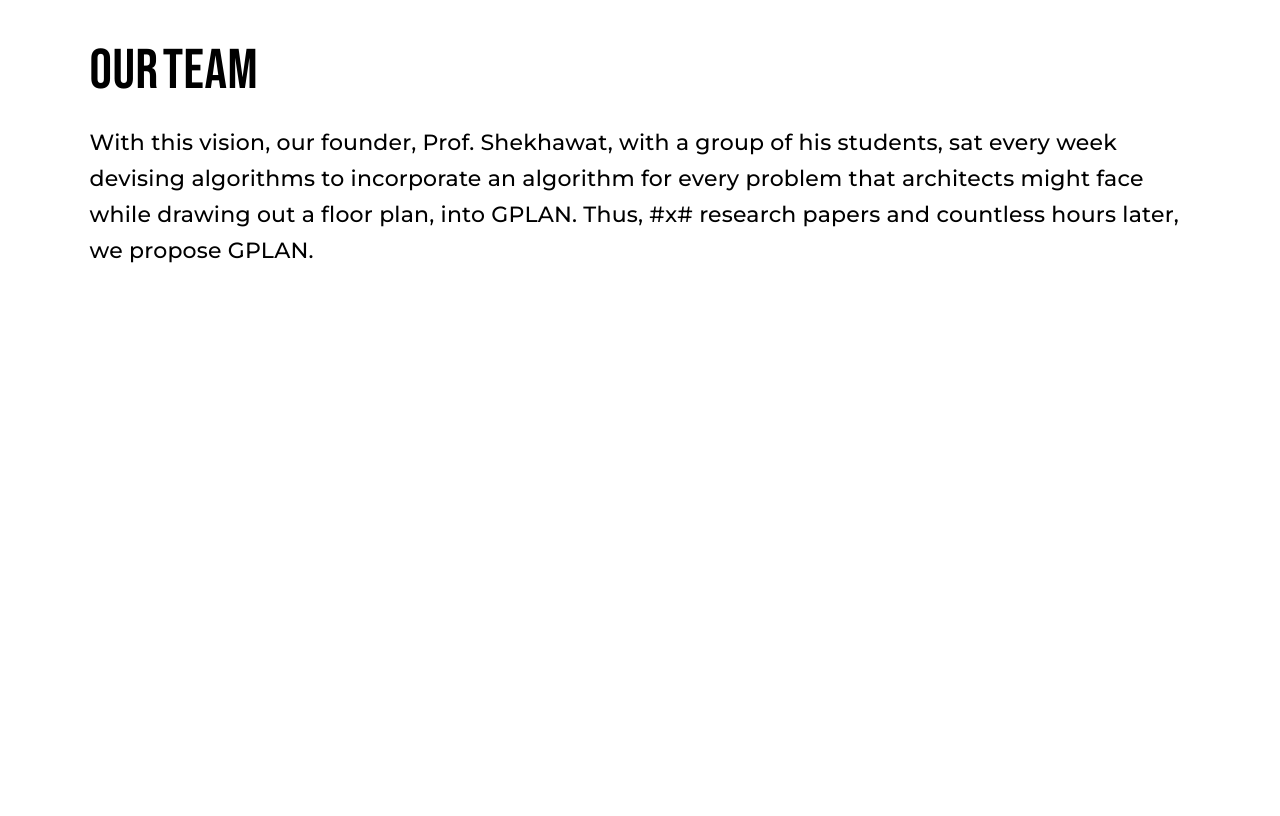
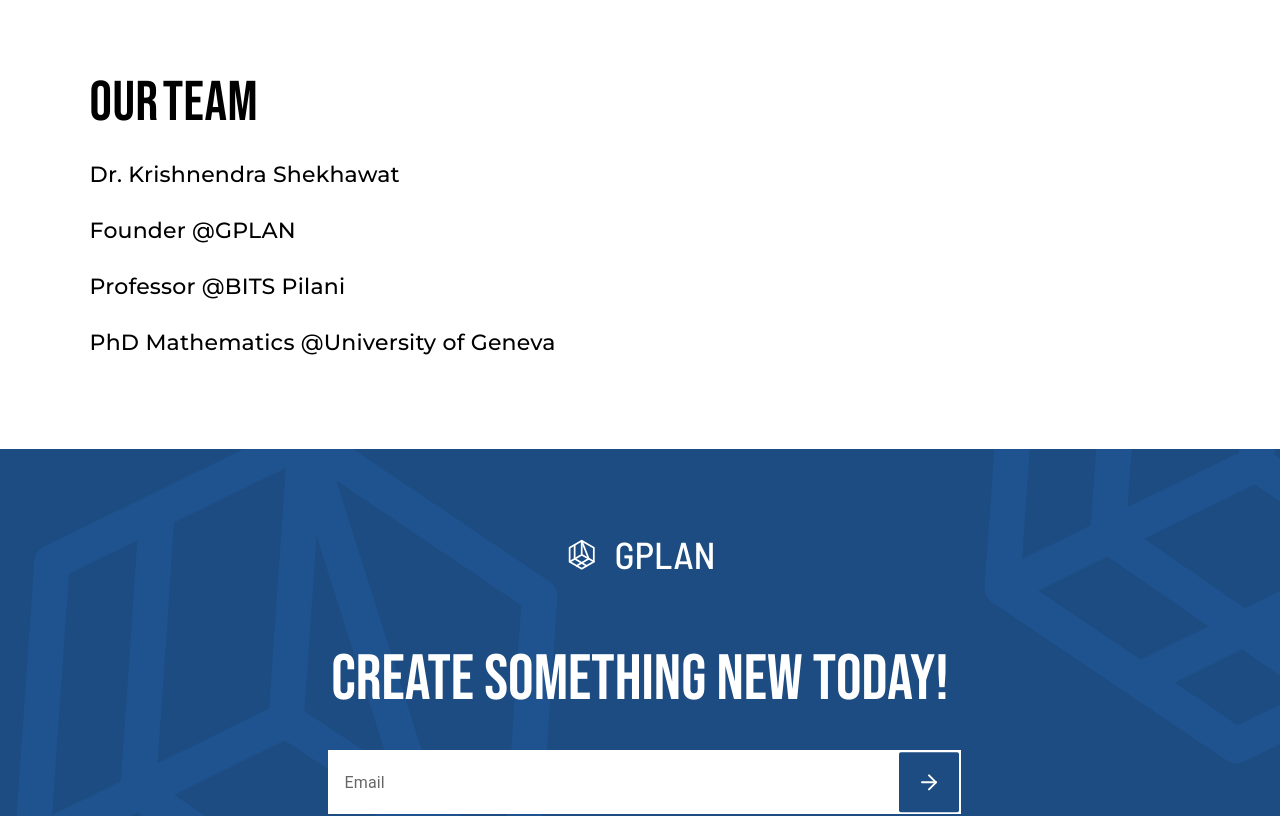
Before and after one commit to GPLAN-team/Gplan-website, a React (Create React App) app: page /about-us in a window 1280 px wide. Shown: the part 1800-2616 px from the top of the page. Before the commit the page ends 2157 px from the top, so only its background shows below. Built offline with nearby package versions, Linux system fonts and the light colour scheme.

Commit message:
added routes
Signed-off-by: Pushkar Mishra <pushkarmishra029@gmail.com>

```diff
--- a/src/components/pages/AboutUs.tsx
+++ b/src/components/pages/AboutUs.tsx
@@ -6,6 +6,7 @@
   Typography,
 } from "@mui/material";
 import Navbar from "../utils/Navbar";
+import Footer from "../utils/Footer";
 import "../../styles/home.css"
 
 export default function AboutUs() {
@@ -19,6 +20,7 @@
           pl: "7%",
           pr: "7%",
           pb: "32px",
+          pt: "32px",
           mb: "36px",
           mt: "100px",
         }}
@@ -333,6 +335,10 @@
             <Box sx={{ color: { xs: "#1C4C82", sm: "black" } }}>Team</Box>
           </Grid>
         </Typography>
+        <Box sx={{
+          display: "flex",
+        }}>
+          <Box>
             <Typography
               sx={{
                 textAlign: "left",
@@ -343,9 +349,48 @@
                 lineHeight: "36px",
                 marginBottom: "20px",
               }}>
-          With this vision, our founder, Prof. Shekhawat, with a group of his students, sat every week devising algorithms to incorporate an algorithm for every problem that architects might face while drawing out a floor plan, into GPLAN. Thus, #x# research papers and countless hours later, we propose GPLAN.
+              Dr. Krishnendra Shekhawat
             </Typography>
+            <Typography
+              sx={{
+                textAlign: "left",
+                fontFamily: "Montserrat",
+                fontSize: { xs: "18px", sm: "22px" },
+                fontStyle: "normal",
+                fontWeight: 500,
+                lineHeight: "36px",
+                marginBottom: "20px",
+              }}>
+              Founder @GPLAN
+            </Typography>
+            <Typography
+              sx={{
+                textAlign: "left",
+                fontFamily: "Montserrat",
+                fontSize: { xs: "18px", sm: "22px" },
+                fontStyle: "normal",
+                fontWeight: 500,
+                lineHeight: "36px",
+                marginBottom: "20px",
+              }}>
+              Professor @BITS Pilani
+            </Typography>
+            <Typography
+              sx={{
+                textAlign: "left",
+                fontFamily: "Montserrat",
+                fontSize: { xs: "18px", sm: "22px" },
+                fontStyle: "normal",
+                fontWeight: 500,
+                lineHeight: "36px",
+                marginBottom: "20px",
+              }}>
+              PhD Mathematics @University of Geneva
+            </Typography>
+          </Box>
+        </Box>
       </Grid>
+      <Footer />
     </>
   )
 }
--- a/src/components/pages/LoginPage.tsx
+++ b/src/components/pages/LoginPage.tsx
@@ -9,7 +9,7 @@
 import { Link } from "react-router-dom";
 import RemoveRedEyeOutlinedIcon from "@mui/icons-material/RemoveRedEyeOutlined";
 import VisibilityOffOutlinedIcon from "@mui/icons-material/VisibilityOffOutlined";
-import loginBG from "../public/loginBG.png";
+import loginBG from "./../../public/loginBG.png";
 
 function LoginPage() {
   interface FormValues {
--- a/src/components/pages/SignUpPage.tsx
+++ b/src/components/pages/SignUpPage.tsx
@@ -10,7 +10,7 @@
 
 import RemoveRedEyeOutlinedIcon from "@mui/icons-material/RemoveRedEyeOutlined";
 import VisibilityOffOutlinedIcon from "@mui/icons-material/VisibilityOffOutlined";
-import loginBG from "../public/loginBG.png";
+import loginBG from "./../../public/loginBG.png";
 import googleLogo from "../public/googleLogo.png";
 import fbLogo from "../public/fbLogo.png";
 
--- a/src/components/utils/Home.tsx
+++ b/src/components/utils/Home.tsx
@@ -16,14 +16,14 @@
 function Home() {
   return (
     <>
-      {/* <Router>
-              <Routes>
-                <Route path="/login" element={<LoginPage />} />
-                <Route path="/signup" element={<SignUpPage />} />
-              </Routes>
-          </Router> */}
-      {/* <LandingPage /> */}
-      <AboutUs/>
+      <Router>
+        <Routes>
+          <Route path="/" element={<LandingPage />} />
+          <Route path="/login" element={<LoginPage />} />
+          <Route path="/signup" element={<SignUpPage />} />
+          <Route path="/about-us" element={<AboutUs />} />
+        </Routes>
+      </Router>
       {/* <Navbar/>
     <Section1/>
     <Box sx={{display:'flex', justifyContent:"center", my:'20px'}}><Typography variant="h3">Features</Typography></Box>
--- a/src/components/utils/Navbar.tsx
+++ b/src/components/utils/Navbar.tsx
@@ -10,6 +10,7 @@
 import CloseIcon from "@mui/icons-material/Close";
 import GplanIconWhite from "../icons/GplanIconWhite";
 import GplanIconBlue from "../icons/GplanIconBlue";
+import { Link } from "react-router-dom";
 
 function Navbar() {
   const [toggler, setToggler] = useState(false);
@@ -30,7 +31,7 @@
         <IconButton
           aria-label="close drawer"
           size="large"
-          sx={{ display: { sm: "none" }}}
+          sx={{ display: { sm: "none" } }}
           onClick={handleDrawerToggle}
         >
           <CloseIcon sx={{ color: "white" }}></CloseIcon>
@@ -50,28 +51,42 @@
     <>
       <div>
         <nav className="NavMain">
-          <Toolbar className="Toolbar" sx={{margin: {sm: "0px 24px"}}}>
+          <Toolbar className="Toolbar" sx={{ margin: { sm: "0px 24px" } }}>
+            <Link to="/" className="linkNav">
               <div className="LogoBox">
                 <GplanIconBlue />
                 <p className="NavLogoText">GPLAN</p>
               </div>
+            </Link>
             <Box
               className="NavButtonBox"
               sx={{
                 display: { xs: "none", sm: "flex" }
               }}
             >
+              <Link to="/home" className="linkNav">
                 <p className="NavButtons">Home</p>
+              </Link>
+              <Link to="/features" className="linkNav">
                 <p className="NavButtons">Features</p>
+              </Link>
+              <Link to="/guide" className="linkNav">
                 <p className="NavButtons">Quickstart Guides</p>
+              </Link>
+              <Link to="/about-us" className="linkNav">
                 <p className="NavButtons">About Us</p>
+              </Link>
+              <Link to="/contact-us" className="linkNav">
                 <p className="NavButtons">Contact Us</p>
+              </Link>
+              <Link to="/login" className="linkNav">
                 <button className="NavLoginButton">Login</button>
+              </Link>
             </Box>
             <IconButton
               aria-label="open drawer"
               size="large"
-              sx={{ display: { sm: "none" }}}
+              sx={{ display: { sm: "none" } }}
               onClick={handleDrawerToggle}
             >
               <MenuIcon sx={{ color: "#1C4C82" }}></MenuIcon>
--- a/src/styles/home.css
+++ b/src/styles/home.css
@@ -7,6 +7,13 @@
   top: 0px;
   width: 100%;
   z-index: 1;
+}
+
+.linkNav{
+  text-decoration: none;
+  &:hover {
+    cursor: pointer;
+  }
 }
 
 .Toolbar {
```
Lines whose indentation alone changed are shown as unchanged.
